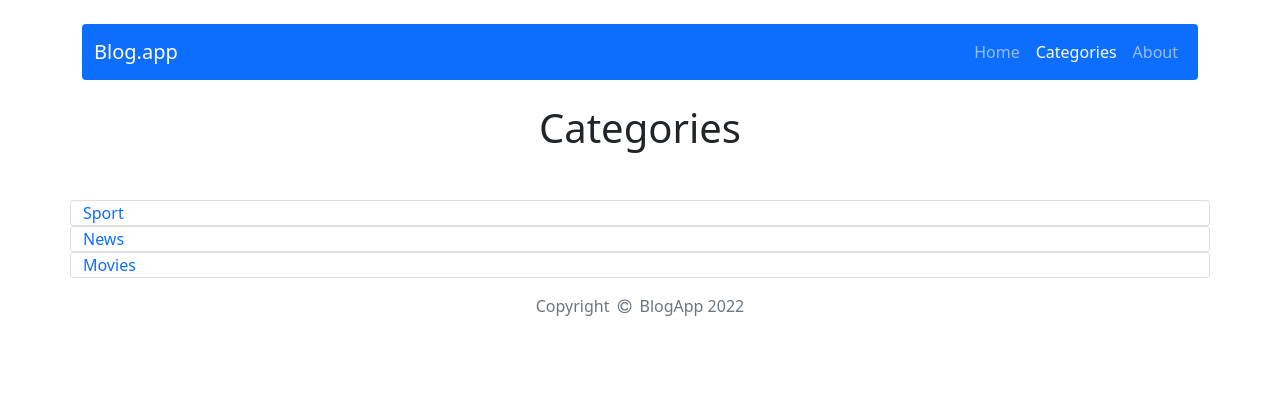
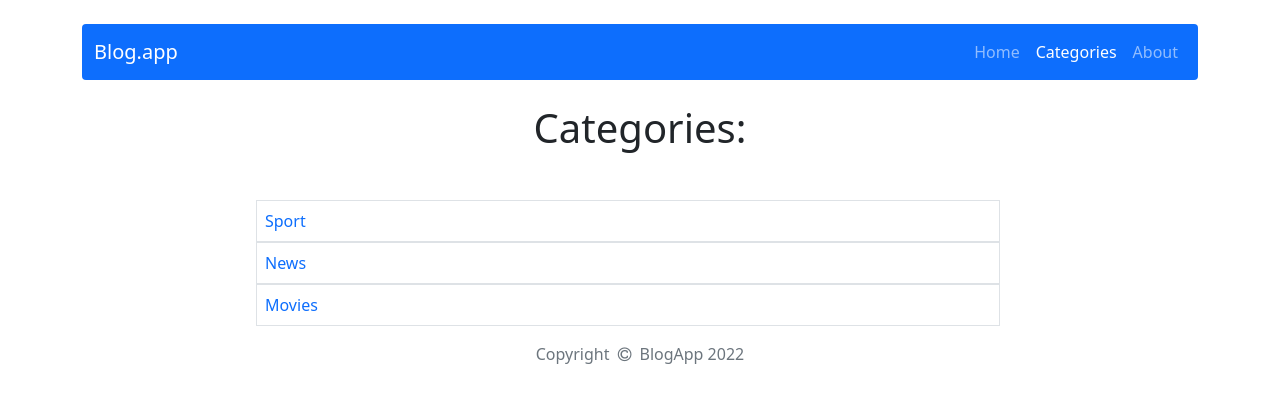
Before and after one commit to Kyuba3/react-blog-app, a React (Create React App) app: page /categories in a window 1280 px wide. Shown: the top 402 px of the page. Built offline with nearby package versions, Linux system fonts and the light colour scheme.

Commit message:
Update styles in Categories component

```diff
--- a/src/components/pages/Categories/Categories.js
+++ b/src/components/pages/Categories/Categories.js
@@ -1,6 +1,6 @@
 import { getAllCategories } from "../../../redux/categoriesRedux";
 import { useSelector } from "react-redux";
-import { Row, Card } from "react-bootstrap";
+import { Row, Col } from "react-bootstrap";
 import { Link } from "react-router-dom";
 
 const Categories = () => {
@@ -8,12 +8,12 @@ const Categories = () => {
 
     return (
         <section>
-          <h1 className="mb-5 justify-content-center d-flex">Categories</h1>
-          <Row>
+          <h1 className="mb-5 justify-content-center d-flex">Categories: </h1>
+          <Row className="d-flex flex-column col-12 align-items-center">
             {categories.map((category) => (
-              <Card key={category} className="d-flex flex-colum">
+              <Col key={category} className="p-2 col-8 border">
                 <Link  to={'/categories/'+ category} className="text-decoration-none">{category}</Link>
-              </Card>
+              </Col>
             ))}
           </Row>
         </section>
```
